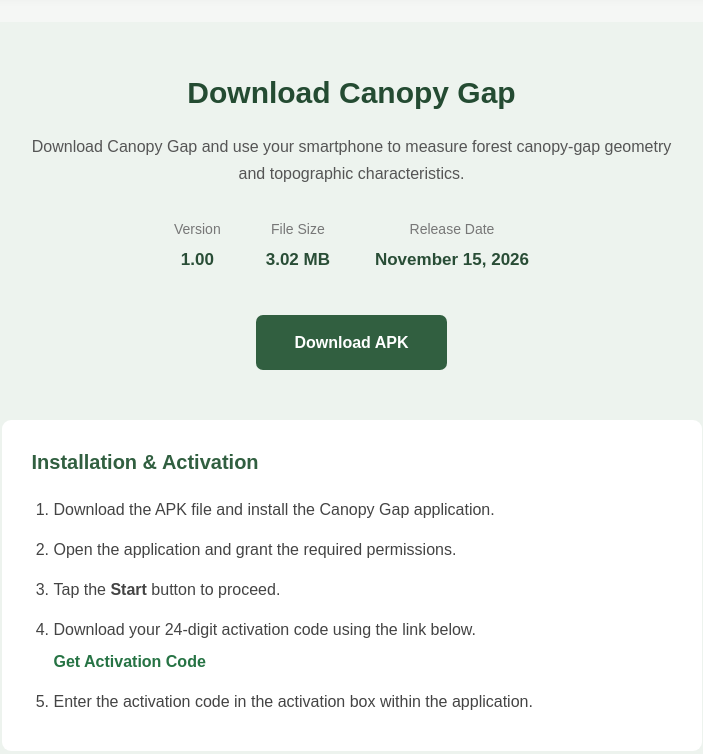
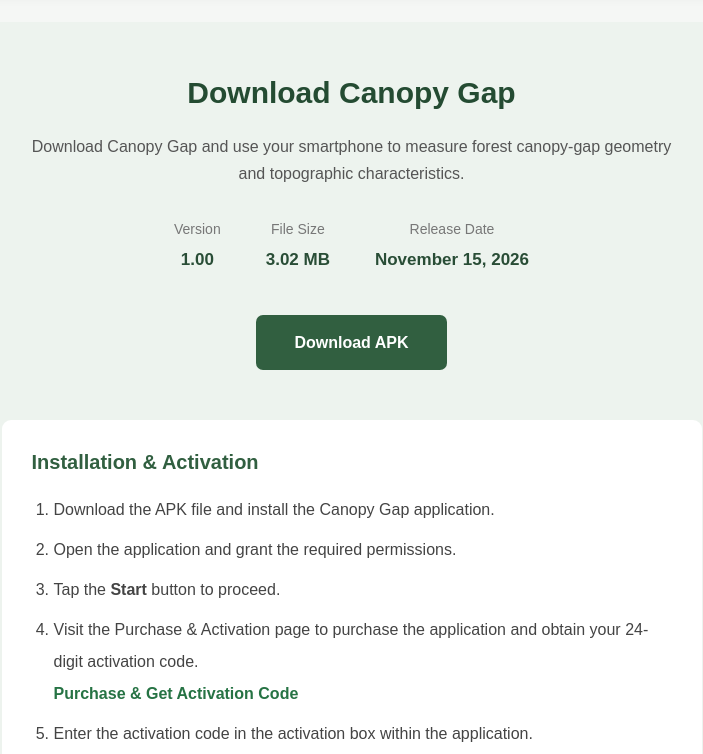
Before and after one commit to SilvaResearch/silvaresearch.github.io, a plain HTML site: page index.html in a window 1280 px wide. Shown: the part 2046-2800 px from the top of the page, without its empty margins (416-1119 px from the left). Drawn offline with Linux system fonts and the light colour scheme.

Commit message:
Update index.html

```diff
--- a/index.html
+++ b/index.html
@@ -9,7 +9,7 @@
 
     <meta name="description" content="Forest is Life - Canopy Gap, a mobile application for measuring forest canopy-gap geometry and topographic characteristics.">
 
-    <link rel="stylesheet" href="style.css">
+    <link rel="stylesheet" href="./style.css">
 </head>
 
 <body>
@@ -39,6 +39,7 @@
                 <a href="#features">Features</a>
                 <a href="#workflow">Measurement Workflow</a>
                 <a href="#download">Download</a>
+                <a href="./purchase.html">Purchase &amp; Activation</a>
             </nav>
 
         </aside>
@@ -262,11 +263,12 @@
                         </li>
 
                         <li>
-                            Download your 24-digit activation code
-                            using the link below.
+                            Visit the Purchase &amp; Activation page
+                            to purchase the application and obtain
+                            your 24-digit activation code.
                             <br>
-                            <a href="./activation-code.html">
-                                Get Activation Code
+                            <a href="./purchase.html">
+                                Purchase &amp; Get Activation Code
                             </a>
                         </li>
 
@@ -285,9 +287,7 @@
             <!-- Footer -->
             <footer class="site-footer">
 
-                <p>
-                    Forest is Life
-                </p>
+                <p>Forest is Life</p>
 
                 <p>
                     Copyright &copy; 2026 Forest is Life.
```
